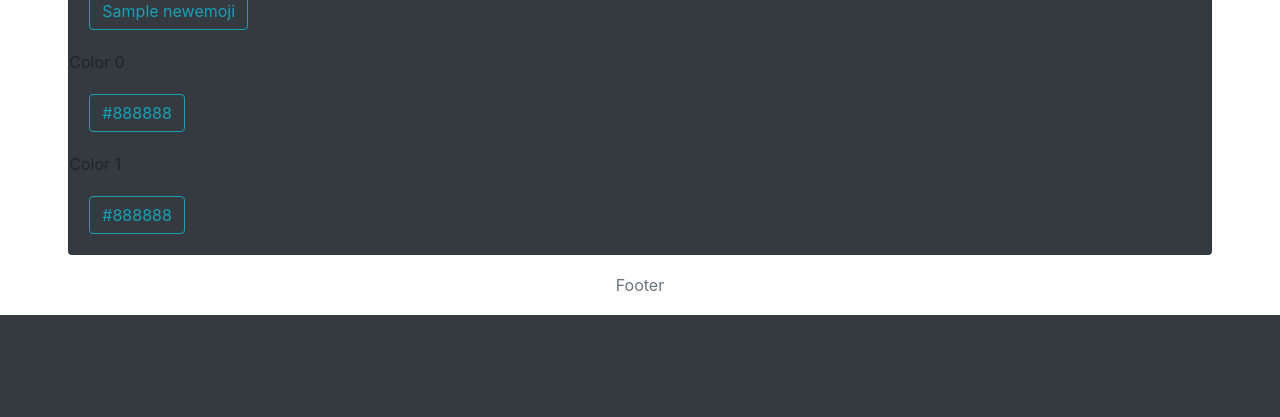
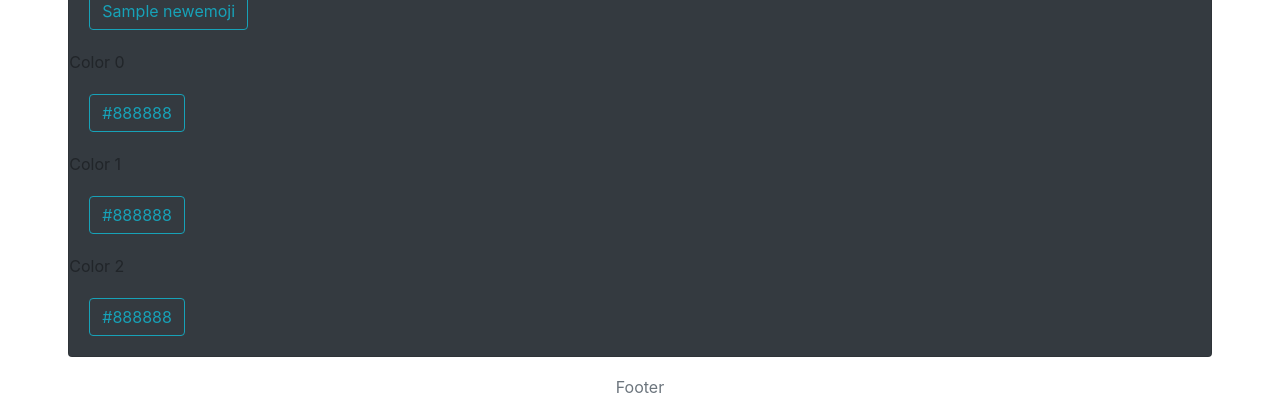
Before and after one commit to imHireki/django-website, a Django app: template emoji/templates/emoji/emoji.html in a window 1280 px wide. Shown: the part 1225-1642 px from the top of the page. Before the commit the page ends 1540 px from the top, so only its background shows below. Run offline with Django 3.2, Linux system fonts and the light colour scheme; the template is opened without the code that fills it: most values are stand-ins (such as "Sample title", 1, 10 or a date in 2020); some libraries are stand-ins or nearby versions.

Commit message:
add color2 emojis

```diff
--- a/emoji/templates/emoji/emoji.html
+++ b/emoji/templates/emoji/emoji.html
@@ -128,6 +128,15 @@
     </div>
     {% endif %}
 
+    {% if color2 %}
+    Color 2
+    <div class="card-body">
+        {% for x in color2  %}
+            <button type="button" class="btn btn-outline-info" data-toggle="popover" data-clipboard-text="{{ x }}" data-content="Copiado!">{{ x }}</button>
+        {% endfor %}
+    </div>
+    {% endif %}
+
 
 </div>
 {% endblock %}
```
Also changed, not shown: emoji/views.py (+5 -1 lines).
